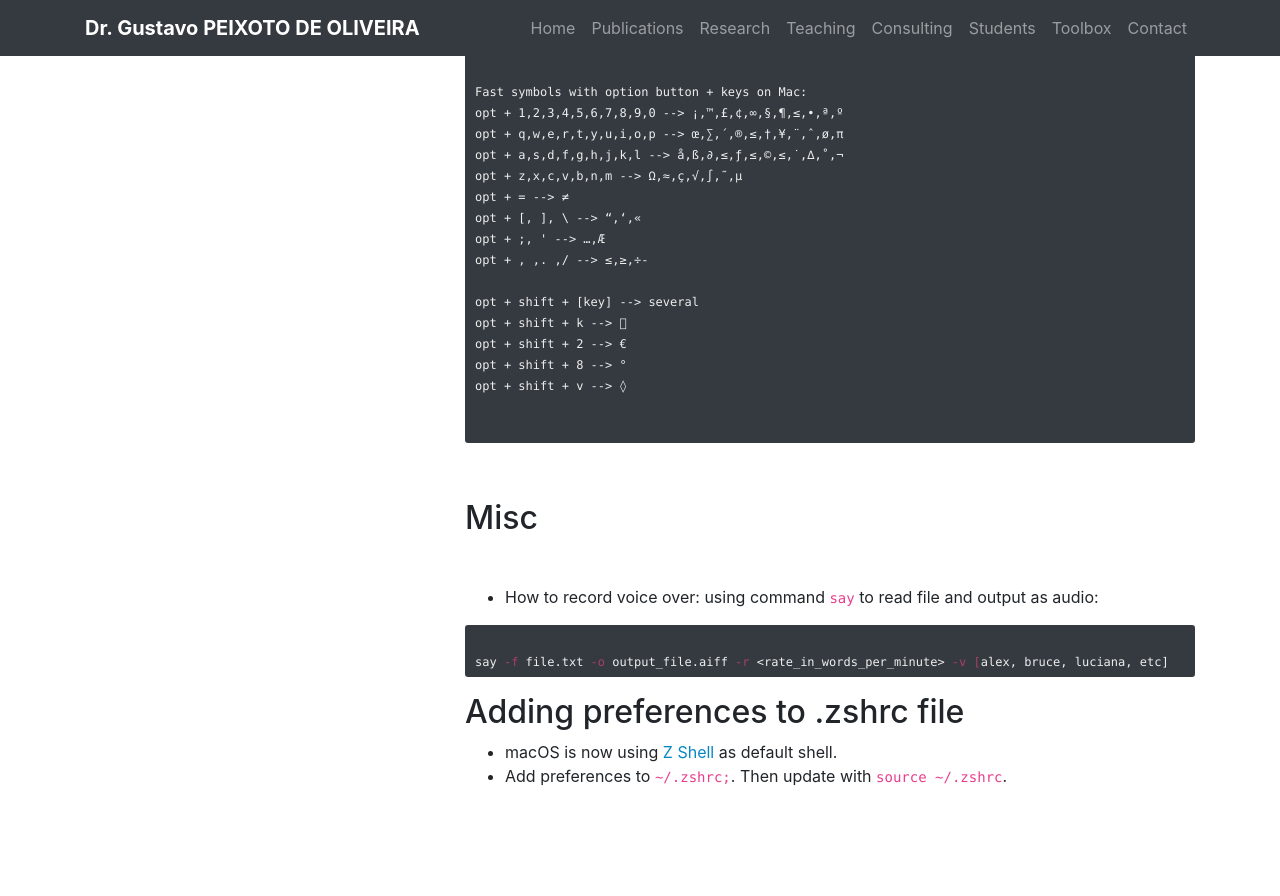
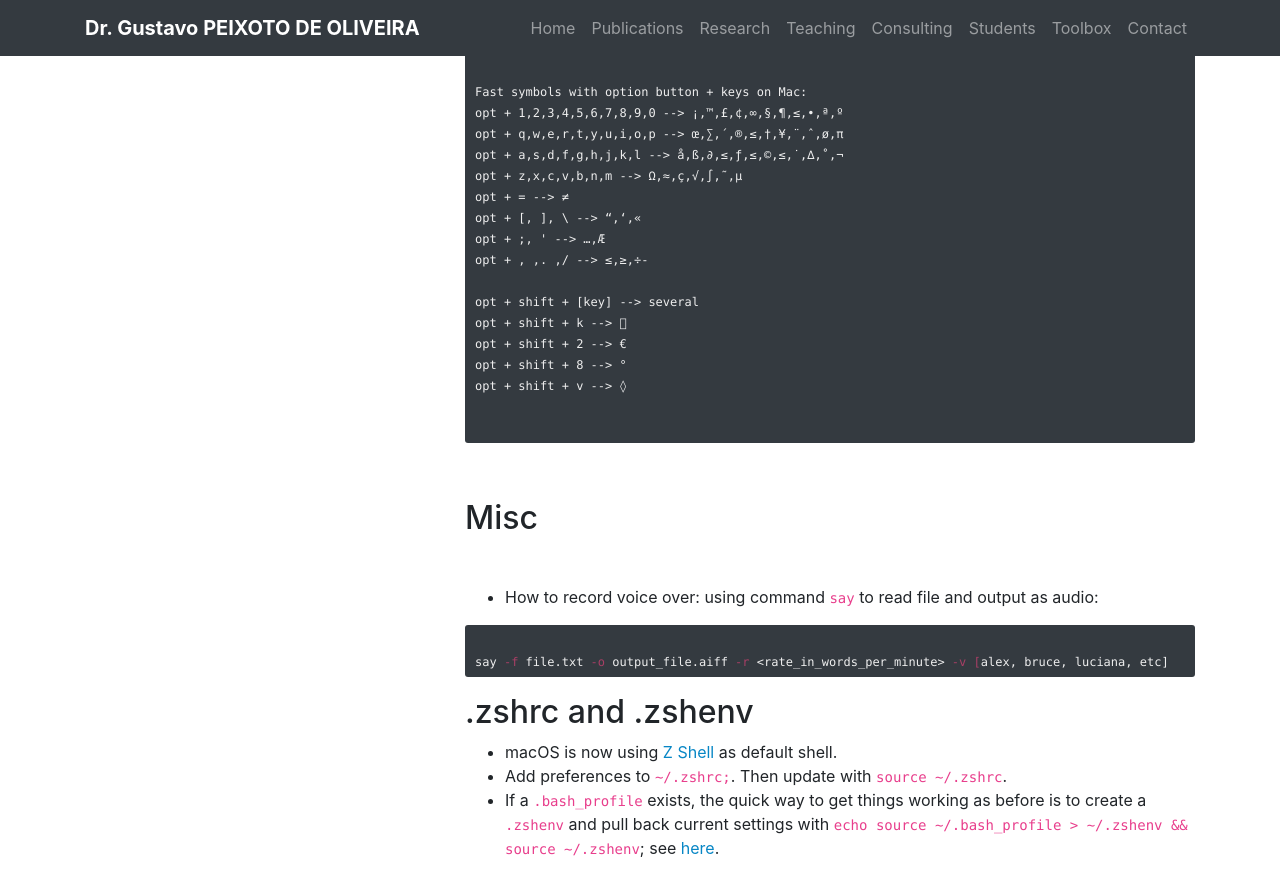
Before and after one commit to gcpeixoto/gcpeixoto.github.io, a Jekyll site: the page built from _toolbox/G-a-unix.md, in a window 1280 px wide and 900 px high, scrolled down 1670 px. Shown: the top 896 px of the window. Built offline with Jekyll 4.4.1, drawn with Linux system fonts in a browser that asks for light colours; before the commit the page ends 2498 px from its top, so only the background shows below that.

Commit message:
.zshenv note.

```diff
--- a/_toolbox/G-a-unix.md
+++ b/_toolbox/G-a-unix.md
@@ -101,7 +101,8 @@
 say -f file.txt -o output_file.aiff -r <rate_in_words_per_minute> -v [alex, bruce, luciana, etc]
 {% endhighlight %}
 
-## Adding preferences to .zshrc file
+## .zshrc and .zshenv
 
 - macOS is now using [Z Shell](http://zsh.sourceforge.net) as default shell.
 - Add preferences to `~/.zshrc;`. Then update with `source ~/.zshrc`.
+- If a `.bash_profile` exists, the quick way to get things working as before is to create a `.zshenv` and pull back current settings with `echo source ~/.bash_profile > ~/.zshenv && source ~/.zshenv`; see [here](https://stackoverflow.com/questions/23090390/is-there-anything-in-zsh-like-bash-profile).
```
